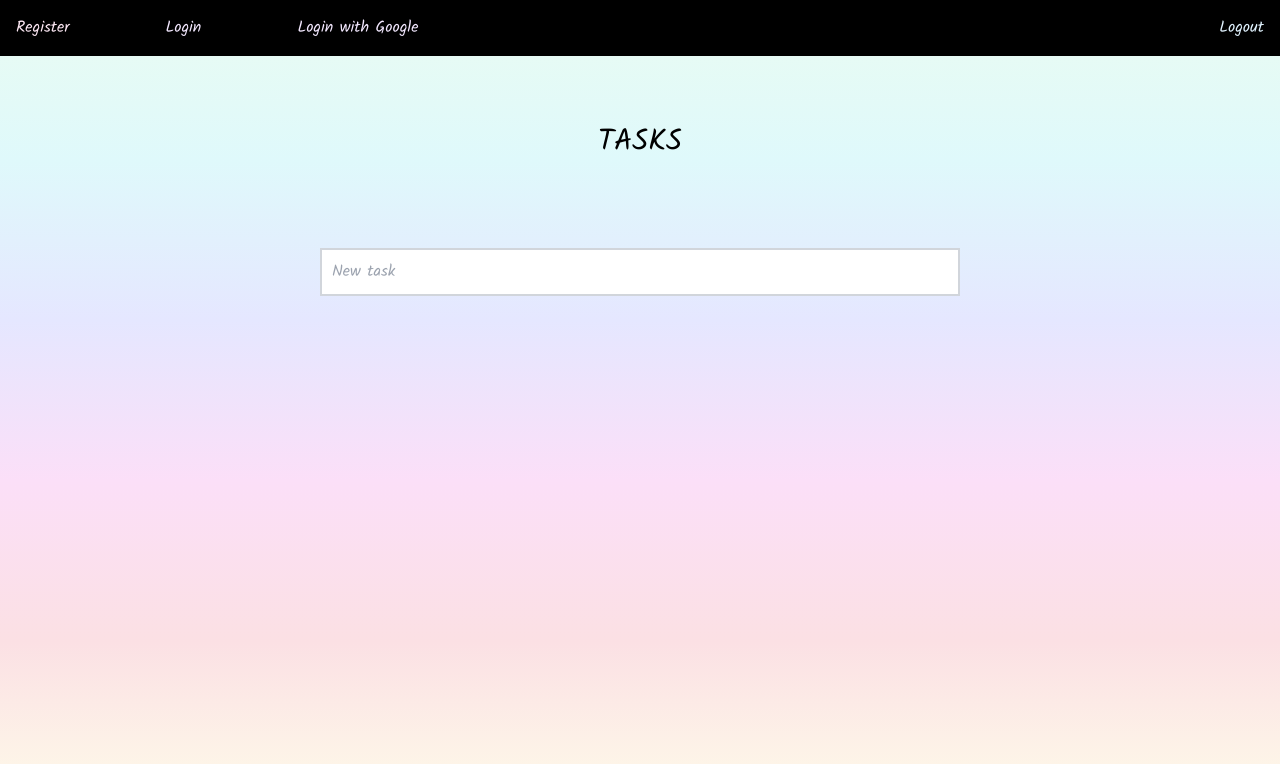
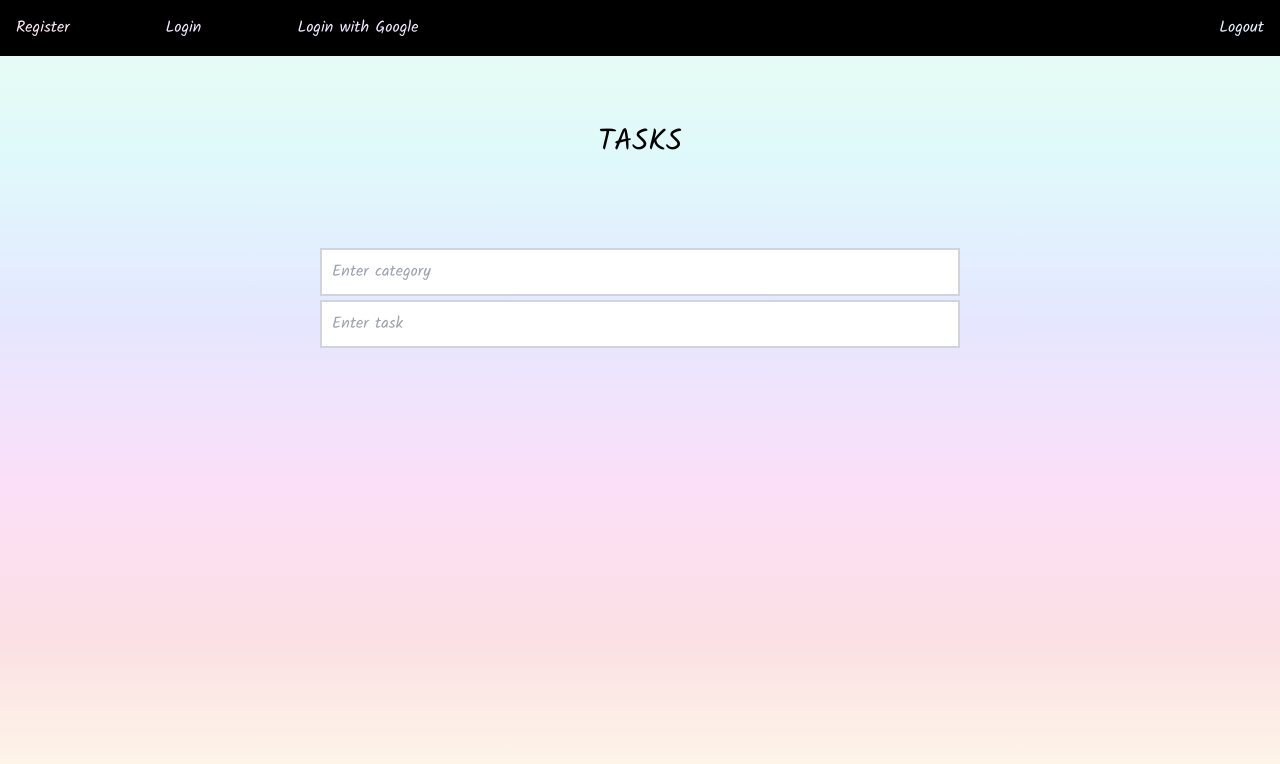
Before and after one commit to sofiahag/sofiahag-react-todo, a Next.js app: page / in a window 1280 px wide. Shown: the top 764 px of the page. Built offline with nearby package versions, Linux system fonts and the light colour scheme; no server answers.

Commit message:
add category label to task

```diff
--- a/src/app/components/NewTask.jsx
+++ b/src/app/components/NewTask.jsx
@@ -16,9 +16,16 @@ export default function NewTask({ user, newTask, handleChange, handleSubmit }) {
     <div className="py-5 font-kalam">
     <form onSubmit={handleFormSubmit}>
       <input
+        className="border-gray-300 border-2 text-base mb-1"
+        name="category"
+        placeholder="Enter category"
+        value={newTask.category || ""}
+        onChange={handleChange}
+      />
+      <input
         className="border-gray-300 border-2 text-base"
         name="title"
-        placeholder="New task"
+        placeholder="Enter task"
         value={newTask.title || ""}
         onChange={handleChange}
       />
--- a/src/app/components/TasksList.jsx
+++ b/src/app/components/TasksList.jsx
@@ -12,7 +12,7 @@ export default function TasksList({ allTasks, handleDelete }) {
 
   return (
     <ul className={`grid grid-cols-1 ${allTasks.length > 1 ? 'md:grid-cols-2' : ''}`}>
-      {allTasks.map(({ id, title, description }) => {
+      {allTasks.map(({ id, title, description, category }) => {
         const key = id || generateFallbackKey();
         if (!id) {
           console.warn('Task skipped due to missing id:', { title, description });
@@ -23,6 +23,7 @@ export default function TasksList({ allTasks, handleDelete }) {
           <li className="bg-yellow-100 border-2 border-gray-300 text-base m-2" key={key}>
             <div className="bg-yellow-200">
               <h2 className="text-lg break-all px-3 py-3 mr-4">{title}</h2>
+              <p className="text-base px-3 py-1 mr-4">Category: {category}</p>
               <button className="bg-yellow-50" onClick={() => handleDelete(id)}>X</button>
             </div>
             {!description ? null : (
--- a/src/app/page.js
+++ b/src/app/page.js
@@ -37,7 +37,7 @@ export default function Home() {
 
   const handleChange = ({ target }) => {
     const { name, value } = target;
-    setNewTask((prev) => ({ ...prev, id: Date.now(), [name]: value }));
+    setNewTask((prev) => ({ ...prev, [name]: value }));
   };
 
   const handleSubmit = async (event) => {
@@ -49,6 +49,7 @@ export default function Home() {
         user: uid,
         title: newTask.title,
         description: newTask.description,
+        category: newTask.category,
         timestamp: serverTimestamp()
       });
       const newTaskData = { id: docRef.id, ...newTask };
```
